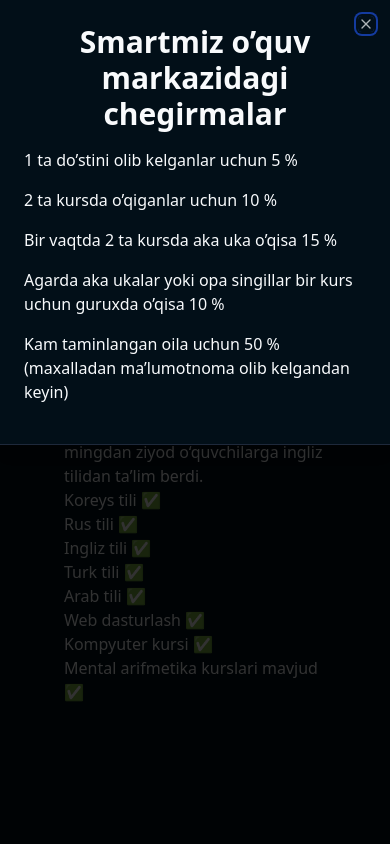
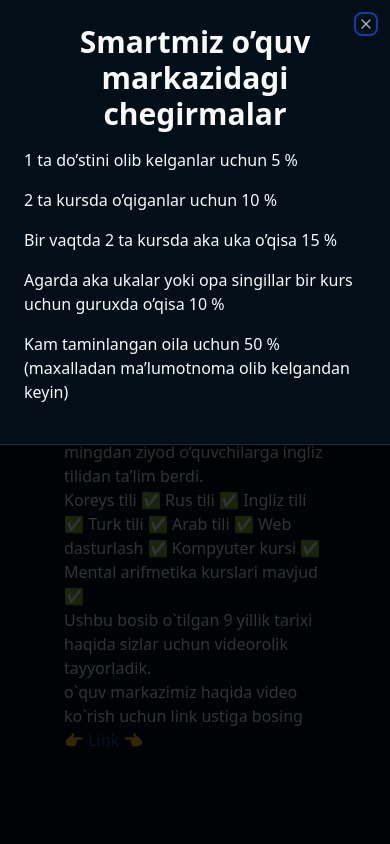
Before and after one commit to muhammadibrohimov26/smartmiz, a Next.js app: page /about in a window 390 px wide. Shown: the top 844 px of the page. Built offline with nearby package versions, Linux system fonts and the light colour scheme.

Commit message:
new css and contact edit about edit card edit

```diff
--- a/app/(root)/about/page.tsx
+++ b/app/(root)/about/page.tsx
@@ -18,19 +18,21 @@ function About() {
       </p>
       <p> Shunga qaramasdan SMARTMIZ katta yutuqlarga erishdi, 11 mingdan
       ziyod o‘quvchilarga ingliz tilidan taʼlim berdi. </p>
-{/*
-      <p>  Ushbu bosib o‘tilgan
-      8 yillik tarixi haqida sizlar uchun videorolik tayyorladik. </p> */}
-      <p></p>
-      <p>Koreys tili ✅ </p>
-      <p>Rus tili ✅</p>
-      <p>Ingliz tili ✅</p>
-      <p>Turk tili ✅</p>
-      <p>Arab tili ✅</p>
-      <p>Web dasturlash ✅</p>
-      <p>Kompyuter kursi ✅ </p>
-      <p>Mental arifmetika kurslari mavjud ✅ </p>
 
+      <p>
+      Koreys tili ✅
+      Rus tili ✅
+      Ingliz tili ✅
+      Turk tili ✅
+      Arab tili ✅
+      Web dasturlash ✅
+      Kompyuter kursi ✅
+      Mental arifmetika kurslari mavjud ✅ </p>
+
+      <p>  Ushbu bosib o`tilgan
+      9 yillik tarixi haqida sizlar uchun videorolik tayyorladik. </p>
+      <p>o`quv markazimiz haqida video ko`rish uchun link ustiga bosing</p>
+    <a target="_blank" href="https://www.instagram.com/tv/CazdM-nFCUF/?igsh=eWdscjR0OXMwcHEx" className="text-blue-700">👉 Link 👈</a>
     </div>
   );
 }
--- a/app/(root)/contact/page.tsx
+++ b/app/(root)/contact/page.tsx
@@ -33,7 +33,7 @@ function ContactPage() {
 
 			<div className='grid grid-cols-2 max-md:grid-cols-1 gap-4 mt-6'>
 				<div className='flex flex-col'>
-					<h1 className='text-4xl font-creteRound'>Contact Smartmiz</h1>
+					<h1 className='text-4xl font-creteRound text-center md:text-left'>Contact Smartmiz</h1>
 					<p className='mt-2 text-muted-foreground'>
 						Kusrlarimiz haqida koproq malumot olish uchun
 						telefon raqamizni qoldring
@@ -50,7 +50,7 @@ function ContactPage() {
 				</div>
 
 				<div>
-					<h1 className='text-4xl font-creteRound mb-2'>Contact form</h1>
+					<h1 className='text-4xl font-creteRound mb-4'>Contact form</h1>
 				<FormContact/>
 				</div>
 			</div>
--- a/app/globals.css
+++ b/app/globals.css
@@ -147,7 +147,7 @@
 
 	  @media only screen and (max-width: 768px) {
 		.card {
-		  width: 300px;
+		  width: 100%;
 		  padding: 10px 10px;
 		  overflow: hidden;
 		  border-radius: 20px;
@@ -158,3 +158,23 @@
 
 		}
 	  }
+
+
+	  @media only screen and (max-width: 468px) {
+		.card {
+		  width: 100%;
+		  padding: 10px 10px;
+		  overflow: hidden;
+		  border-radius: 20px;
+		  margin-left: 0;
+		}
+		.footer__content{
+			justify-content: center;
+			gap: 1.4rem;
+
+		}
+		.cardName {
+			flex-direction: column;
+			align-items: flex-start;
+		  }
+	  }
```
